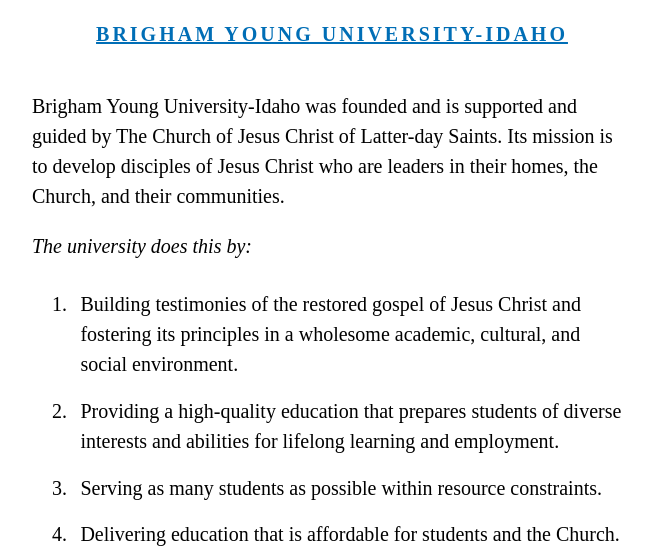
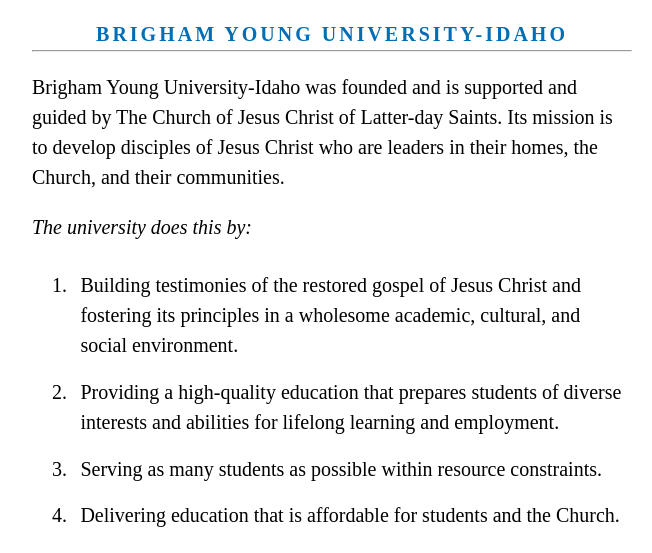
Before and after one commit to Nelson-Levi/WDD-131---Dynamic-Web-Fundamentals, a plain HTML site: page week1/mission/index.html in a window 1280 px wide. Shown: the part 95-648 px from the top of the page, without its empty margins (308-960 px from the left). Drawn offline with Linux system fonts and the light colour scheme.

Commit message:
Added <hr> element.

```diff
--- a/week1/mission/index.html
+++ b/week1/mission/index.html
@@ -13,6 +13,7 @@
       <header class="title">
         <h1>Mission Statement</h1>
         <h2>Brigham Young University-Idaho</h2>
+        <hr></hr>
       </header>
       <main>
         <p>
--- a/week1/mission/styles.css
+++ b/week1/mission/styles.css
@@ -14,10 +14,13 @@ h1, h2 {
 
 h2 {
     color: #006EB6;
-    text-decoration: underline;
     text-decoration-color: #006EB6;
     font-size: 20px;
-    margin-bottom: 7%;
+    margin-bottom: 1px;
+}
+
+hr {
+    margin-top: 0px;
 }
 
 p {
```
